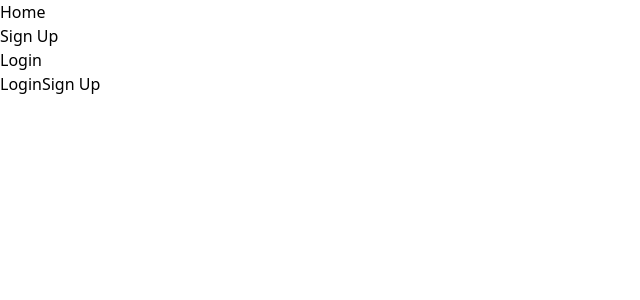
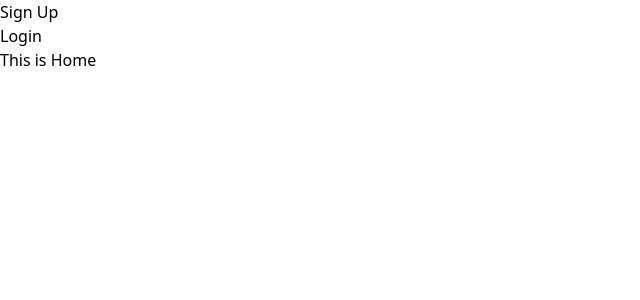
Before and after one commit to JBelcon/login-react, a React (Vite) app: page / in a window 1280 px wide. Shown: the top 300 px of the page, without its empty margins (0-640 px from the left). Built offline with nearby package versions, Linux system fonts and the light colour scheme.

Commit message:
config login

```diff
--- a/src/App.jsx
+++ b/src/App.jsx
@@ -1,5 +1,5 @@
 import { useState } from "react";
-import { Route, Routes } from "react-router-dom";
+import { Route, Routes, useLocation } from "react-router-dom";
 import { Navbar } from "./components/Navbar";
 import { Home } from "./pages/Home";
 import { Login } from "./pages/Login";
@@ -8,9 +8,11 @@ import { SignUp } from "./pages/SignUp";
 function App() {
   const [count, setCount] = useState(0);
 
+  let location = useLocation();
+
   return (
     <>
-      <Navbar />
+      {location.pathname === "/" && <Navbar />}
       <Routes>
         <Route path="/" element={<Home />} />
         <Route path="/login" element={<Login />} />
--- /dev/null
+++ b/src/components/Layout.jsx
@@ -0,0 +1,12 @@
+import React from "react";
+import { Navbar } from "./Navbar";
+
+const Layout = () => {
+  return (
+    <>
+      <Navbar />
+    </>
+  );
+};
+
+export { Layout };
--- a/src/components/Navbar.jsx
+++ b/src/components/Navbar.jsx
@@ -1,21 +1,24 @@
-import React from "react";
+import React, { useContext } from "react";
 import { NavLink } from "react-router-dom";
+import { AuthContext } from "../context/AuthProvider";
 
 const Navbar = () => {
+  const context = useContext(AuthContext);
   return (
     <>
       <nav>
         <ul>
-          <li>
-            <NavLink to="/">Home</NavLink>
-          </li>
+          {!context.auth.logged && (
             <li>
               <NavLink to="/signup">Sign Up</NavLink>
             </li>
+          )}
+          {!context.auth.logged && (
             <li>
               <NavLink to="/login">Login</NavLink>
             </li>
-          <li></li>
+          )}
+          {context.auth.logged && <li>{`Hola ${context.auth.name}`}</li>}
         </ul>
       </nav>
     </>
--- /dev/null
+++ b/src/context/AuthProvider.jsx
@@ -0,0 +1,20 @@
+import React, { createContext, useState } from "react";
+
+export const AuthContext = createContext();
+
+const AuthProvider = ({ children }) => {
+  const [auth, setAuth] = useState({
+    id: "",
+    name: "",
+    logged: false,
+  });
+  return (
+    <>
+      <AuthContext.Provider value={{ auth, setAuth }}>
+        {children}{" "}
+      </AuthContext.Provider>
+    </>
+  );
+};
+
+export { AuthProvider };
--- a/src/main.jsx
+++ b/src/main.jsx
@@ -2,12 +2,15 @@ import React from "react";
 import ReactDOM from "react-dom/client";
 import { BrowserRouter } from "react-router-dom";
 import App from "./App";
+import { AuthProvider } from "./context/AuthProvider";
 import "./index.css";
 
 ReactDOM.createRoot(document.getElementById("root")).render(
   <React.StrictMode>
-    <BrowserRouter>
-      <App />
-    </BrowserRouter>
+    <AuthProvider>
+      <BrowserRouter>
+        <App />
+      </BrowserRouter>
+    </AuthProvider>
   </React.StrictMode>
 );
--- a/src/pages/Home.jsx
+++ b/src/pages/Home.jsx
@@ -4,8 +4,7 @@ import { NavLink } from "react-router-dom";
 const Home = () => {
   return (
     <>
-      <NavLink to="/login">Login</NavLink>
-      <NavLink to="/signup">Sign Up</NavLink>
+      <div>This is Home</div>
     </>
   );
 };
--- a/src/pages/Login.jsx
+++ b/src/pages/Login.jsx
@@ -1,10 +1,14 @@
-import React, { useRef } from "react";
+import React, { useRef, useContext } from "react";
 import { NavLink } from "react-router-dom";
+import { AuthContext } from "../context/AuthProvider";
 
 const Login = () => {
   // useRef
   const email = useRef();
   const password = useRef();
+
+  //useContext
+  const context = useContext(AuthContext);
 
   // Funtion Login
   const login = (e) => {
@@ -20,7 +24,14 @@ const Login = () => {
       }),
     })
       .then((res) => res.json())
-      .then((data) => localStorage.setItem("token", data.token))
+      .then((data) => {
+        localStorage.setItem("token", data.token);
+        context.setAuth({
+          id: data.user.id,
+          name: data.user.name,
+          logged: true,
+        });
+      })
       .catch((error) => console.log(`El error es ${error}`));
   };
   return (
@@ -67,7 +78,7 @@ const Login = () => {
               />
 
               <button className="rounded-md bg-blue-400 hover:bg-blue-800 text-white font-bold py-2 px-3">
-                Login
+                <NavLink to="/">Login</NavLink>
               </button>
             </form>
           </div>
```
Lines whose indentation alone changed are shown as unchanged.
